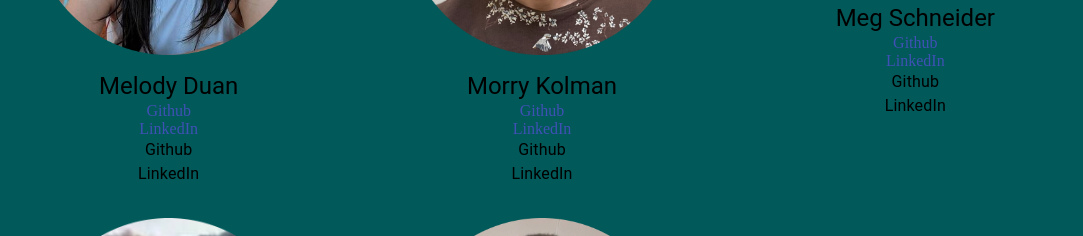
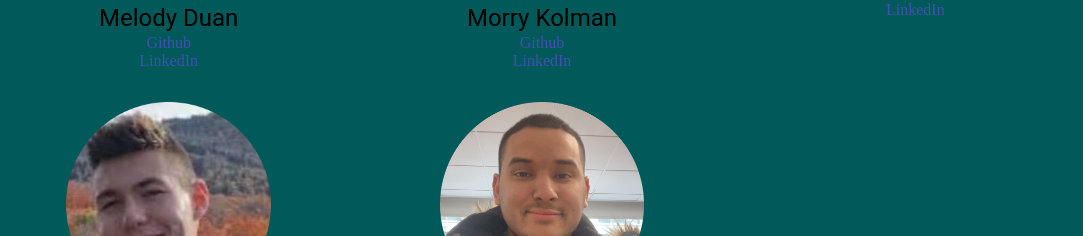
Before and after one commit to TeamCaribu/caribuwebapp, a Next.js app: page /about in a window 1280 px wide. Shown: the part 420-656 px from the top of the page, without its empty margins (98-1181 px from the left). Built offline with nearby package versions, Linux system fonts and the light colour scheme.

Commit message:
links fixed

```diff
--- a/pages/about.tsx
+++ b/pages/about.tsx
@@ -15,8 +15,8 @@ const useStyles = makeStyles((theme) => ({
     padding: theme.spacing(3),
   },
   image: {
-    height: "80%",
-    width: "80%",
+    height: "60%",
+    width: "60%",
     objectFit: "cover",
   },
 }));
@@ -75,11 +75,9 @@ function AboutPage() {
             Github
             </Link>
             <br></br>
-            <Link href={member.github}>
+            <Link href={member.linkedIn}>
             LinkedIn
             </Link>
-            <Typography>Github</Typography>
-            <Typography>LinkedIn</Typography>
             </div>
           </Grid>
         ))}
```
